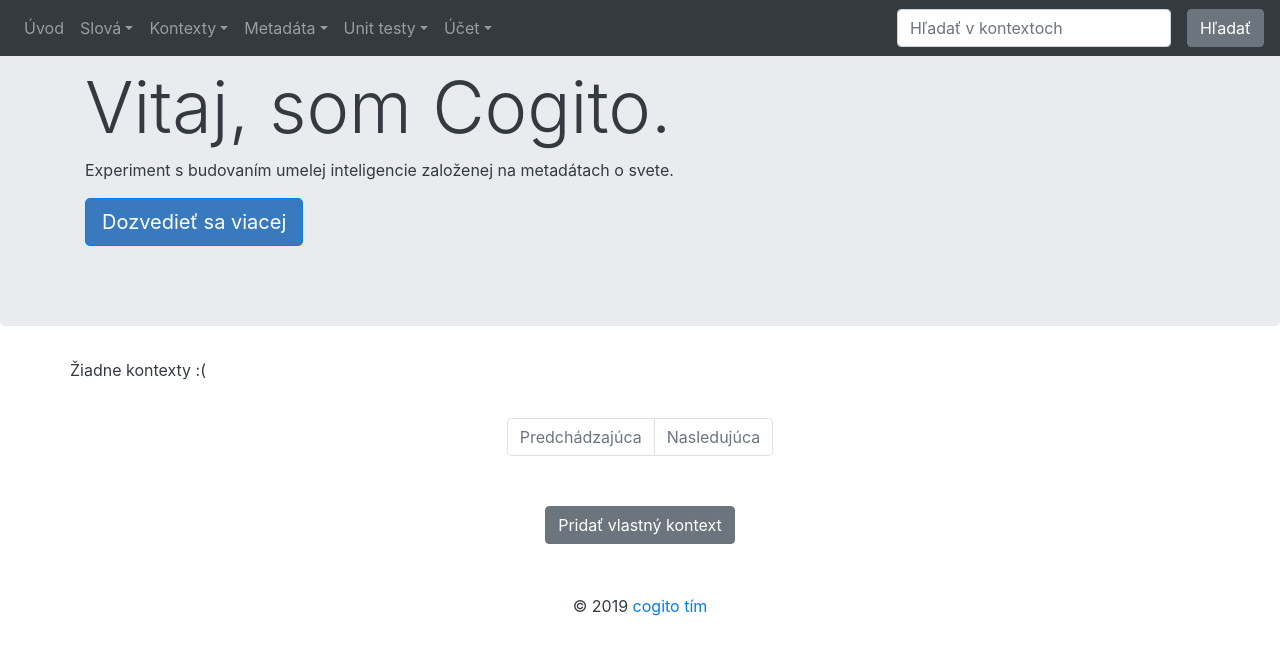
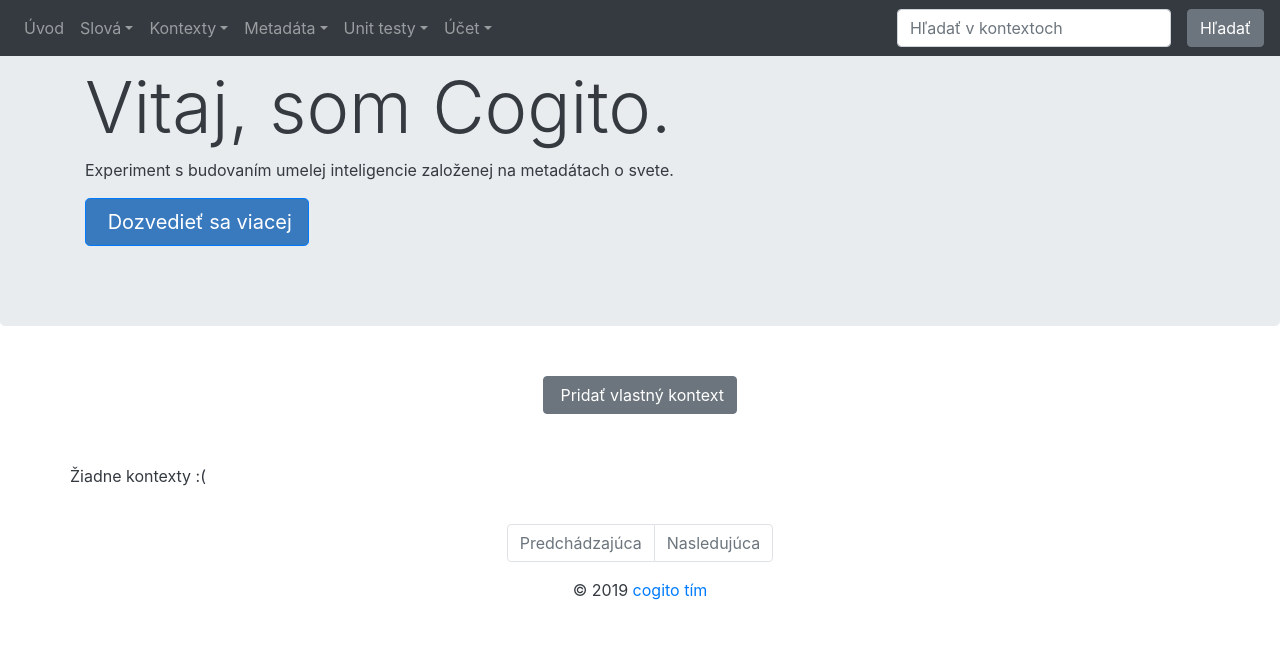
Before and after one commit to peterbosko/cogito, a Flask app: template app/templates/m_main/uvod.jinja.html in a window 1280 px wide. Shown: the top 655 px of the page. Run offline with Flask 2, Linux system fonts and the light colour scheme; the template is opened without the code that fills it, so the values that code supplies are empty; parts of the project's set-up code (start-up, migrations or seed data) failed here and were passed over; some libraries are stand-ins or nearby versions.

Commit message:
Uvodna page

```diff
--- a/app/templates/m_main/uvod.jinja.html
+++ b/app/templates/m_main/uvod.jinja.html
@@ -5,9 +5,15 @@
         <div class="container">
           <h1 class="display-3">Vitaj, som Cogito. </h1>
           <p>Experiment s budovaním umelej inteligencie založenej na metadátach o svete.</p>
-          <p><a class="btn btn-primary btn-lg" href="{{url_for("main.popis")}}" role="button">Dozvedieť sa viacej</a></p>
+          <p><a class="btn btn-primary btn-lg" href="{{url_for("main.popis")}}" role="button"><i class="fa fa-info"></i>&nbsp;Dozvedieť sa viacej</a></p>
         </div>
       </div>
+
+    <div class="container" style="margin-top:50px; margin-bottom:50px">
+        <div class="row justify-content-center align-items-center">
+            <a class="btn btn-secondary" href='{{url_for("kontext.pridat_kontext")}}' role="button"><i class="fa fa-plus"></i>&nbsp;Pridať vlastný kontext</a>
+        </div>
+    </div>
 
        <div class="container">
           <div class="row">
@@ -53,11 +59,6 @@
     </ul>
     </nav>
 
-    <div class="container" style="margin-top:50px; margin-bottom:50px">
-        <div class="row justify-content-center align-items-center">
-            <a class="btn btn-cogito" href='{{url_for("kontext.pridat_kontext")}}' role="button">Pridať vlastný kontext</a>
-        </div>
-    </div>
 <script>
 
     function DopytujKontext(id){
```
